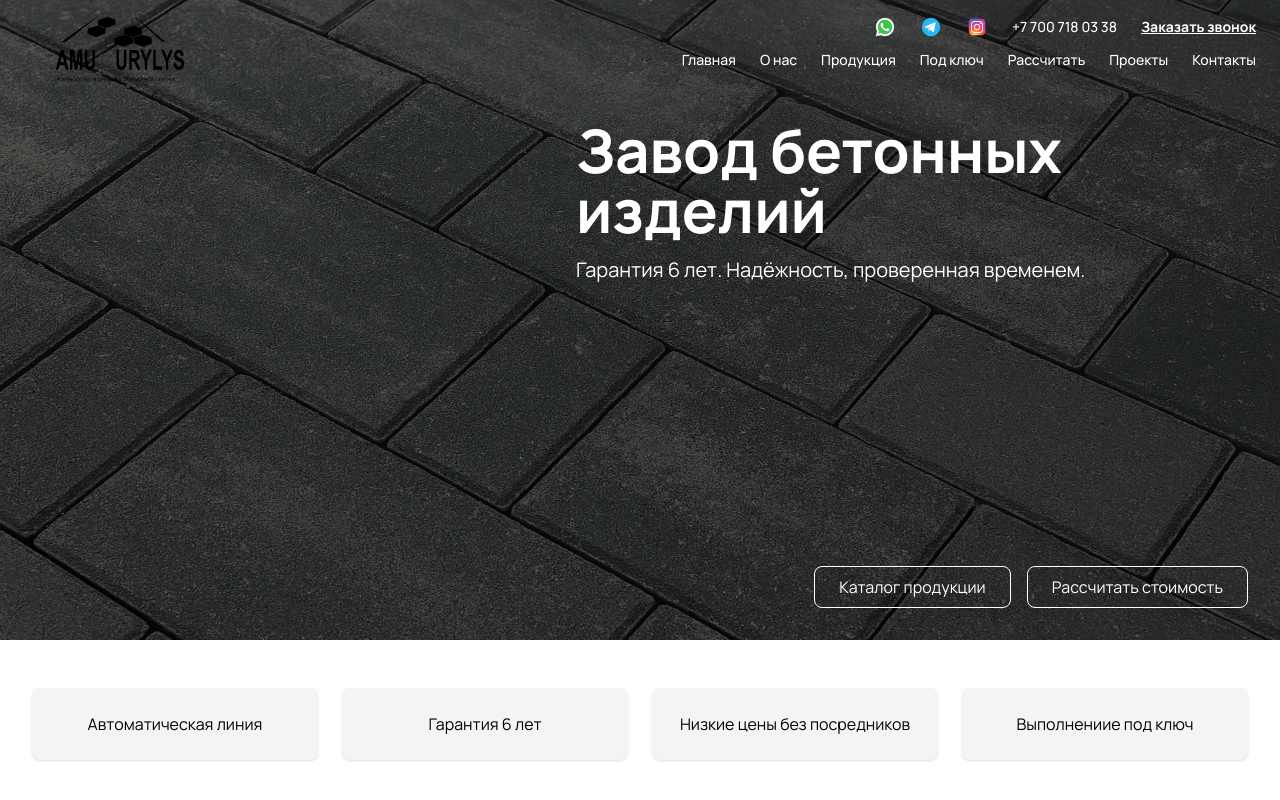
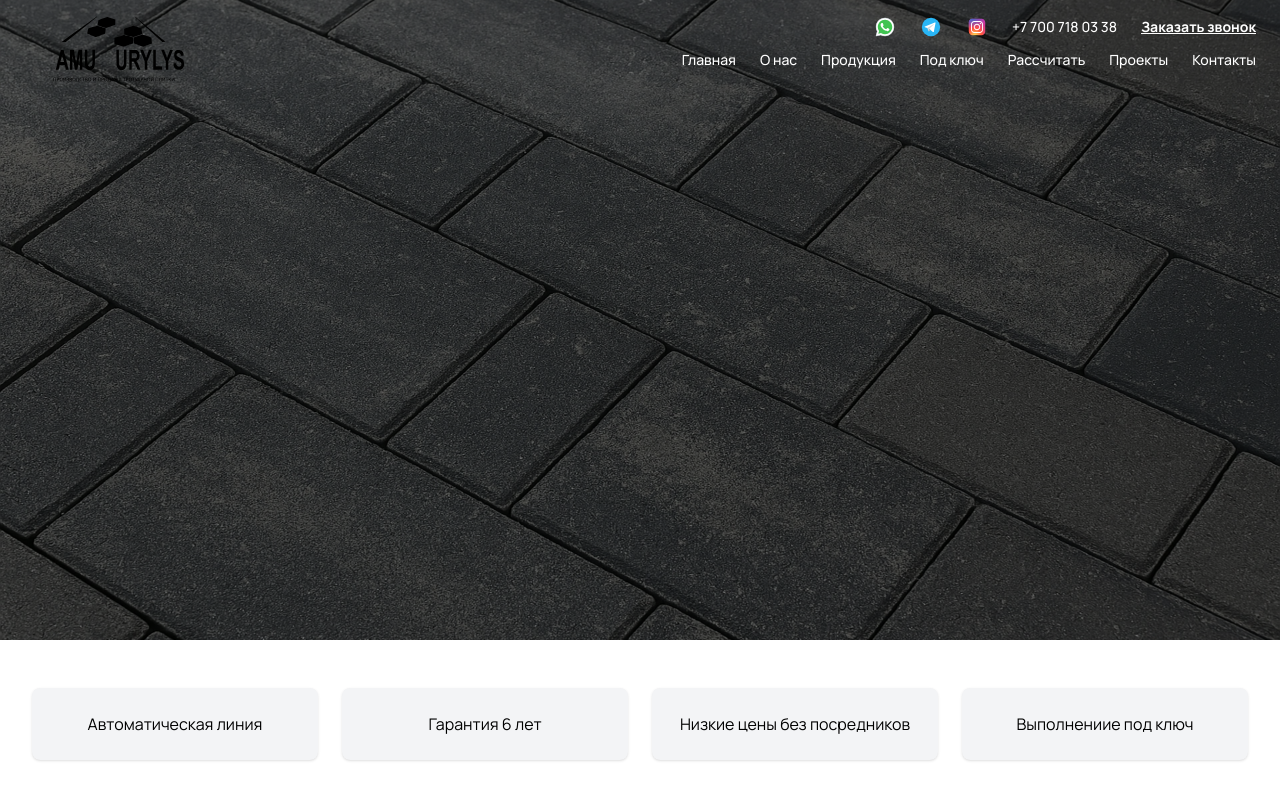
Before and after one commit to DamuQurylys/Damuzavod, a Next.js app: page / in a window 1280 px wide. Shown: the top 800 px of the page. Built offline with nearby package versions, Linux system fonts and the light colour scheme.

Commit message:
Только картинка в Hero

```diff
--- a/src/pages/index.tsx
+++ b/src/pages/index.tsx
@@ -19,19 +19,7 @@ export default function Home() {
       {/* Hero-блок */}
       <Hero
         backgroundImage="/hero/main-hero.webp"
-        buttons={[
-          { label: 'Каталог продукции', href: '/catalog' },
-          { label: 'Рассчитать стоимость', href: '/calculate', variant: 'secondary' },
-        ]}
       >
-        <div className="text-left max-w-xl ml-auto mr-0">
-          <h1 className="text-5xl sm:text-6xl font-bold leading-tight">
-            Завод бетонных изделий
-          </h1>
-          <p className="mt-4 text-lg sm:text-xl">
-            Гарантия 6 лет. Надёжность, проверенная временем.
-          </p>
-        </div>
       </Hero>
 
       <main className="px-4 sm:px-6 md:px-8 py-12 space-y-16">
```
